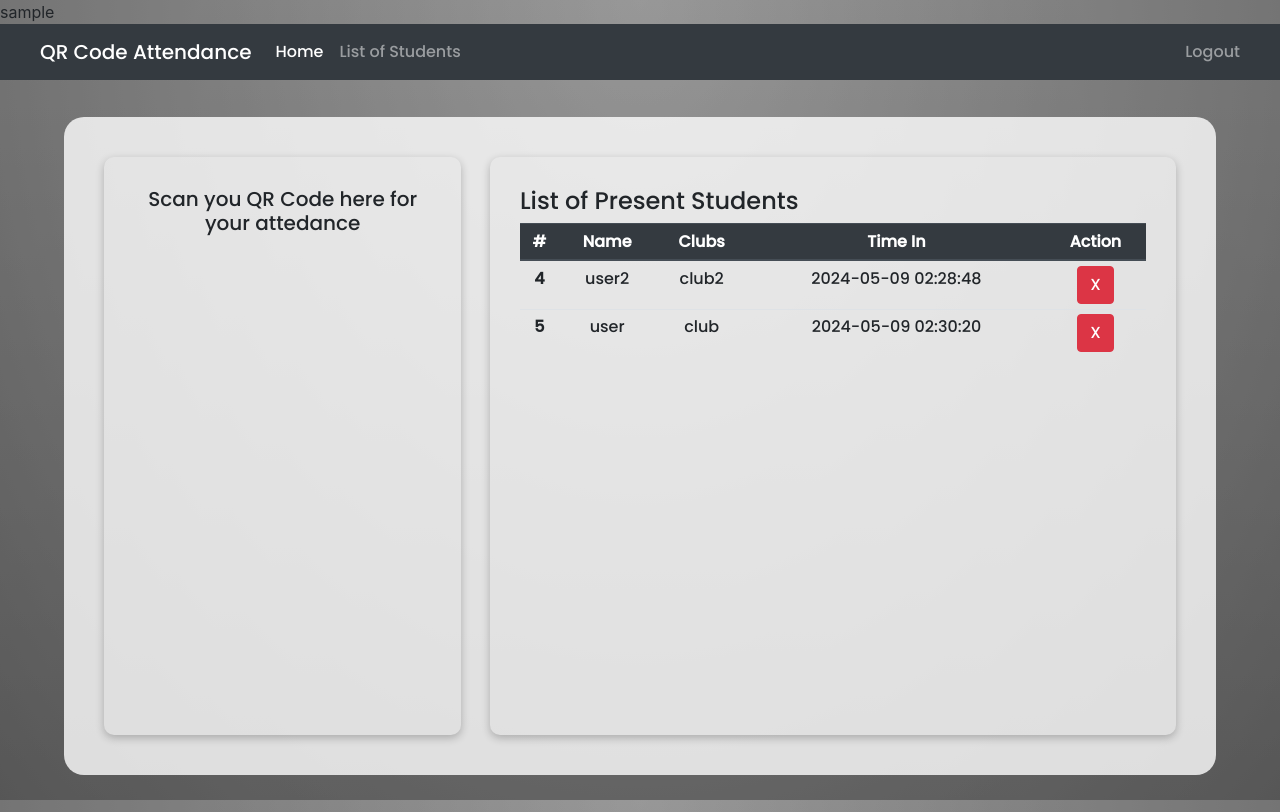
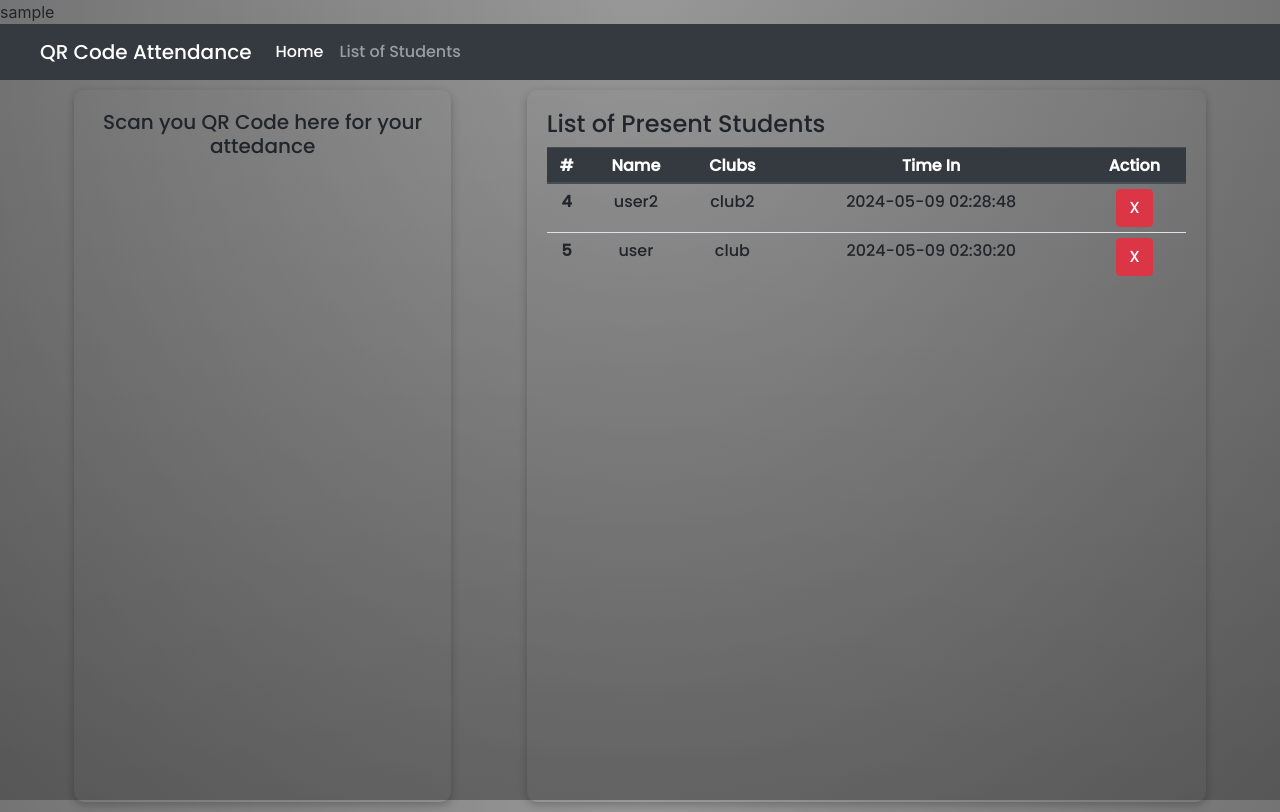
Before and after one commit to Zicong04/GitExercise-GroupTT3L-11, a PHP site: page /page/ in a window 1280 px wide. Run offline with PHP 8.4, Linux system fonts and the light colour scheme; the visitor is signed in with stand-in values (Sample User, id 1); data comes from the database, SQL or seed files in the repository; some libraries are stand-ins or nearby versions.

Commit message:
attendance

```diff
--- a/page/attendance/conn/conn.php
+++ b/page/attendance/conn/conn.php
@@ -2,7 +2,7 @@
 $servername = "localhost";
 $username = "root";
 $password = "";
-$dbname = "qr_attendance_db";
+$dbname = "user";
 
 try {
     $conn = new PDO("mysql:host=$servername;dbname=$dbname", $username, $password);
--- a/page/attendance/endpoint/add-attendance.php
+++ b/page/attendance/endpoint/add-attendance.php
@@ -29,7 +29,7 @@ if ($_SERVER['REQUEST_METHOD'] === 'POST') {
 
             $stmt->execute();
 
-            header("Location: http://localhost/qr-code-attendance-system/index.php");
+            header("Location: http://localhost:3000/page/attendance/index.php");
 
             exit();
         } catch (PDOException $e) {
--- a/page/attendance/endpoint/add-student.php
+++ b/page/attendance/endpoint/add-student.php
@@ -16,7 +16,7 @@ if ($_SERVER['REQUEST_METHOD'] === 'POST') {
 
             $stmt->execute();
 
-            header("Location: http://localhost/qr-code-attendance-system/masterlist.php");
+            header("Location:masterlist.php");
 
             exit();
         } catch (PDOException $e) {
@@ -27,7 +27,7 @@ if ($_SERVER['REQUEST_METHOD'] === 'POST') {
         echo "
             <script>
                 alert('Please fill in all fields!');
-                window.location.href = 'http://localhost/qr-code-attendance-system/masterlist.php';
+                window.location.href = 'http://localhost:3000/page/attendance/masterlist.php';
             </script>
         ";
     }
--- a/page/attendance/endpoint/delete-attendance.php
+++ b/page/attendance/endpoint/delete-attendance.php
@@ -16,14 +16,14 @@ if (isset($_GET['attendance'])) {
             echo "
                 <script>
                     alert('Attendance deleted successfully!');
-                    window.location.href = 'http://localhost/qr-code-attendance-system/index.php';
+                    window.location.href = 'http://localhost:3000/page/attendance/index.php';
                 </script>
             ";
         } else {
             echo "
                 <script>
                     alert('Failed to delete attendance!');
-                    window.location.href = 'http://localhost/qr-code-attendance-system/index.php';
+                    window.location.href = 'http://localhost:3000/page/attendance/index.php';
                 </script>
             ";
         }
--- a/page/attendance/endpoint/delete-student.php
+++ b/page/attendance/endpoint/delete-student.php
@@ -16,14 +16,14 @@ if (isset($_GET['student'])) {
             echo "
                 <script>
                     alert('Student deleted successfully!');
-                    window.location.href = 'http://localhost/qr-code-attendance-system/masterlist.php';
+                    window.location.href = 'http://localhost:3000/page/attendance/masterlist.php';
                 </script>
             ";
         } else {
             echo "
                 <script>
                     alert('Failed to delete student!');
-                    window.location.href = 'http://localhost/qr-code-attendance-system/masterlist.php';
+                    window.location.href = 'http://localhost:3000/page/attendance/masterlist.php';
                 </script>
             ";
         }
--- a/page/attendance/endpoint/update-student.php
+++ b/page/attendance/endpoint/update-student.php
@@ -16,7 +16,7 @@ if ($_SERVER['REQUEST_METHOD'] === 'POST') {
 
             $stmt->execute();
 
-            header("Location: http://localhost/qr-code-attendance-system/masterlist.php");
+            header("Location: http://localhost:3000/page/attendance/masterlist.php");
 
             exit();
         } catch (PDOException $e) {
@@ -27,7 +27,7 @@ if ($_SERVER['REQUEST_METHOD'] === 'POST') {
         echo "
             <script>
                 alert('Please fill in all fields!');
-                window.location.href = 'http://localhost/qr-code-attendance-system/masterlist.php';
+                window.location.href = 'http://localhost:3000/page/attendance/masterlist.php';
             </script>
         ";
     }
--- a/page/attendance/index.php
+++ b/page/attendance/index.php
@@ -43,21 +43,21 @@ if(!isset($_SESSION["username"]))
         }
 
         .attendance-container {
-            height: 90%;
+            display: flex;
+            height: 100%;
             width: 90%;
             border-radius: 20px;
-            padding: 40px;
-            background-color: rgba(255, 255, 255, 0.8);
+            padding: 10px;
         }
 
         .attendance-container > div {
             box-shadow: rgba(0, 0, 0, 0.24) 0px 3px 8px;
             border-radius: 10px;
-            padding: 30px;
+            padding: 20px;
         }
 
         .attendance-container > div:last-child {
-            width: 64%;
+            width: 60%;
             margin-left: auto;
         }
     </style>
@@ -80,7 +80,6 @@ if(!isset($_SESSION["username"]))
             </ul>
             <ul class="navbar-nav ml-auto">
                 <li class="nav-item mr-3">
-                    <a class="nav-link" href="#">Logout</a>
                 </li>
             </ul>
         </div>
```
Also changed, not shown: page/attendance/masterlist.php (+3 -4 lines).
